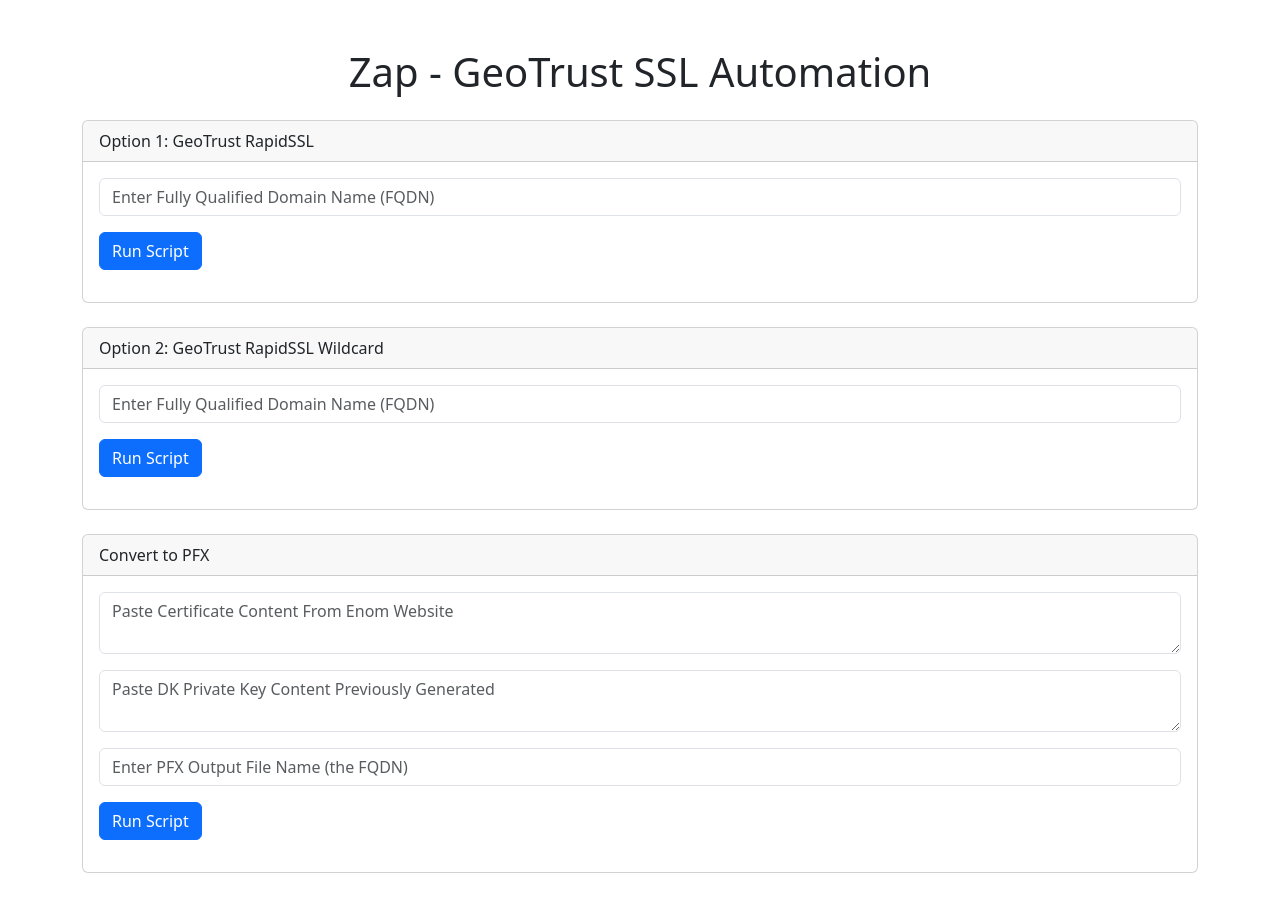
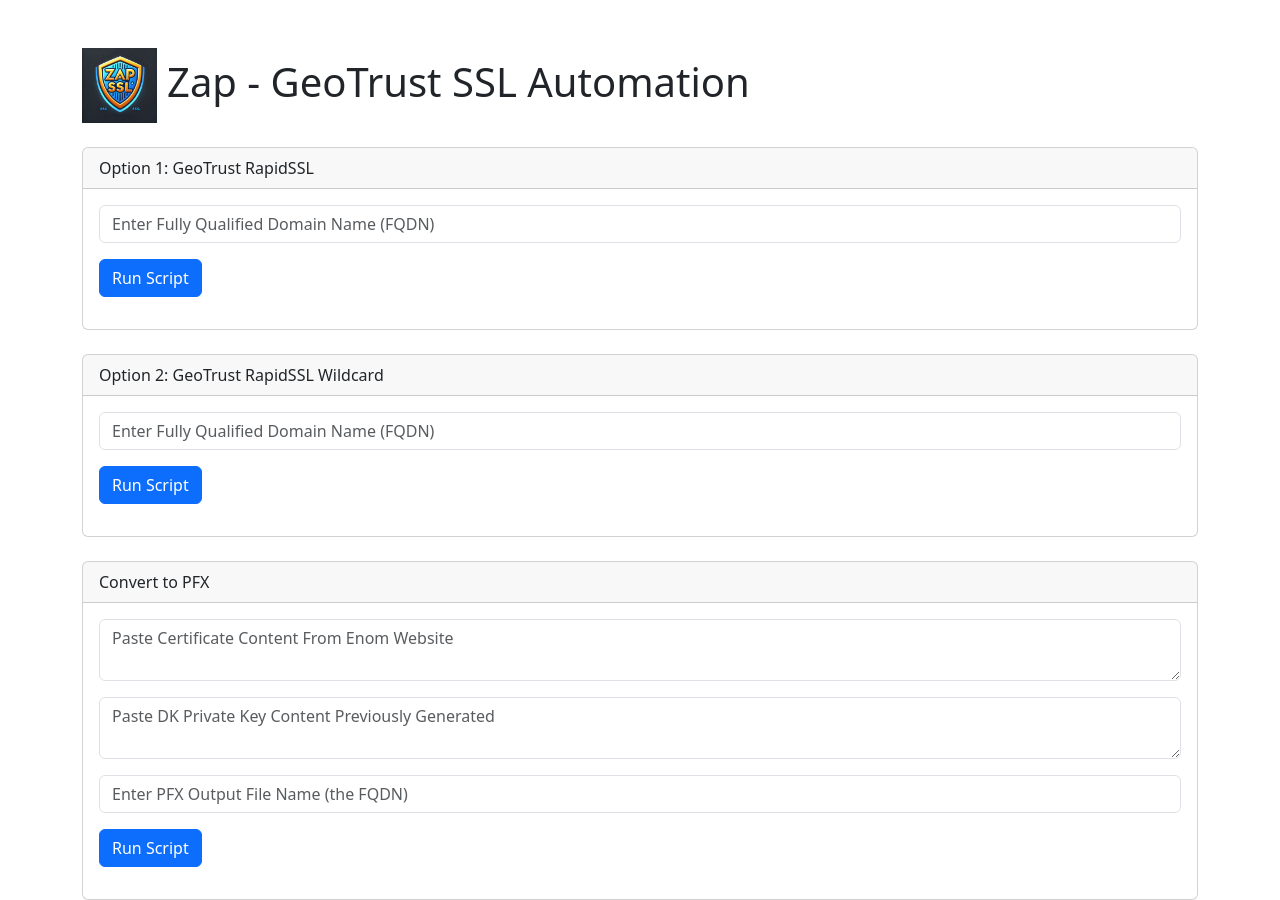
Before and after one commit to davidhei2023/ssl-pfx-automation, a Flask app: page / in a window 1280 px wide. Before the commit the page ends 873 px from the top, so only its background shows below. Run offline with Flask 3, Linux system fonts and the light colour scheme.

Commit message:
Icon v2 ready

```diff
--- a/templates/index.html
+++ b/templates/index.html
@@ -3,14 +3,17 @@
 <head>
     <meta charset="UTF-8">
     <meta name="viewport" content="width=device-width, initial-scale=1.0">
-    <title>Zap - SSL Automation</title>
-    <link rel="icon" href="static/ssl-icon.ico" type="image/x-icon">
+    <title>SSL Certificate Automation</title>
     <link rel="stylesheet" href="https://cdn.jsdelivr.net/npm/bootstrap@5.3.0/dist/css/bootstrap.min.css">
     <script src="https://cdn.jsdelivr.net/npm/axios/dist/axios.min.js"></script>
+    <link rel="icon" href="/static/ssl-icon2.ico" type="image/x-icon">
 </head>
 <body>
     <div class="container mt-5">
-        <h1 class="text-center">Zap - GeoTrust SSL Automation</h1>
+        <div class="d-flex align-items-center">
+            <img src="/static/ssl-icon2.png" alt="SSL Icon" style="width: 75px; height: 75px; margin-right: 10px;">
+            <h1 class="text-center">Zap - GeoTrust SSL Automation</h1>
+        </div>
 
         <div class="card mt-4">
             <div class="card-header">Option 1: GeoTrust RapidSSL</div>
```
Also changed, not shown: static/ssl-icon.ico (added), static/ssl-icon.png (added), static/ssl-icon2.ico (added), static/ssl-icon2.png (added).
